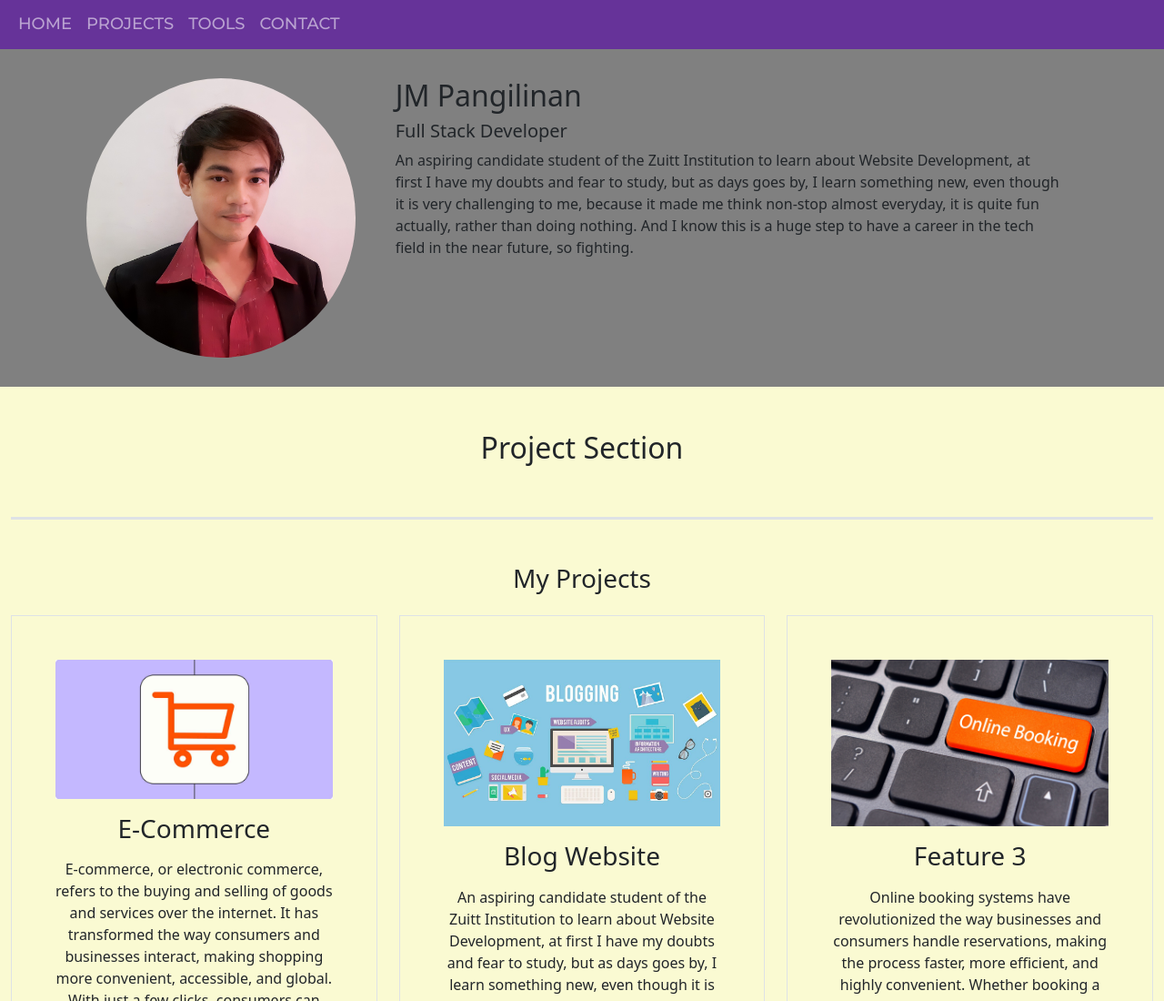
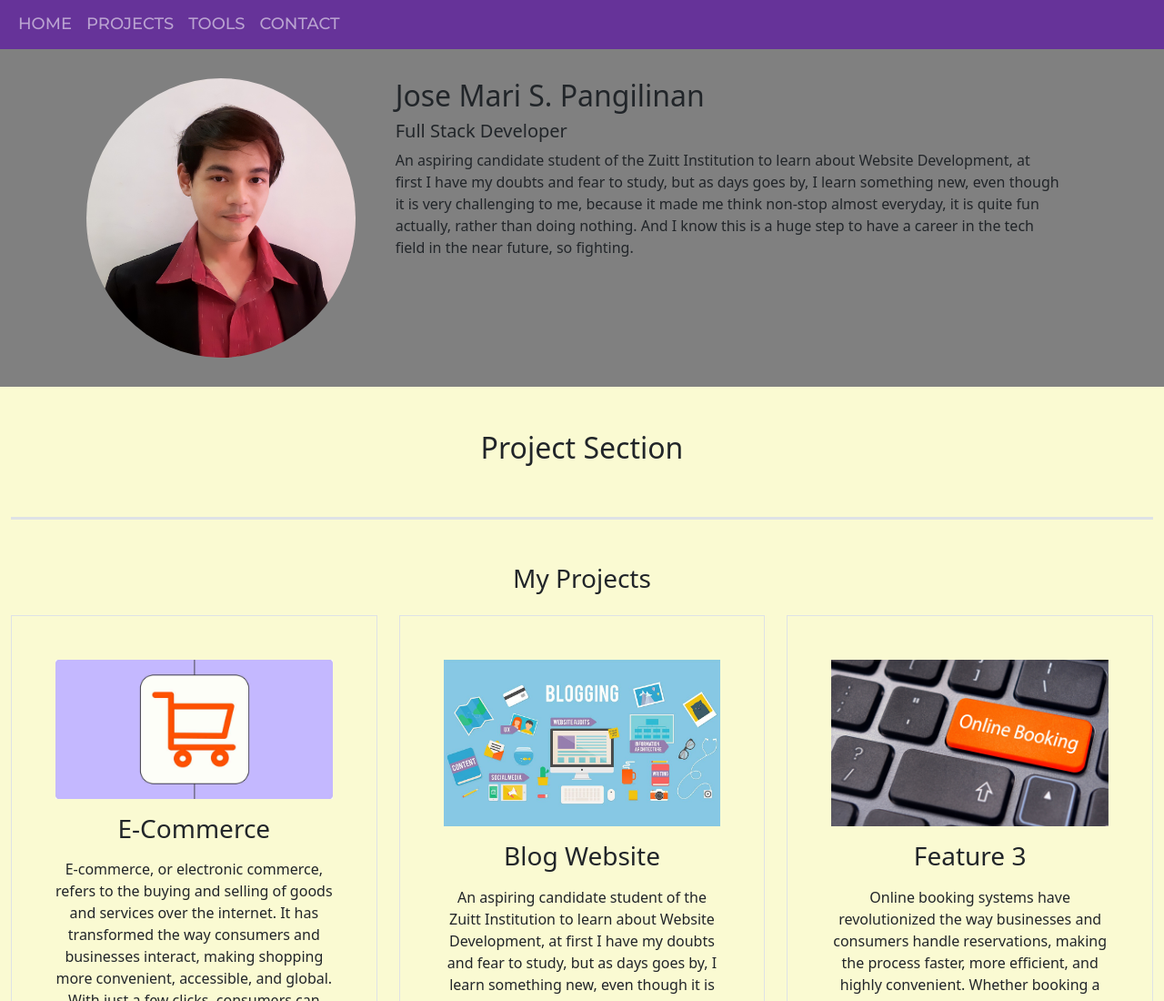
Before and after one commit to jmspangilinan/webportfolio, a plain HTML site: page index.html in a window 1280 px wide. Shown: the top 1100 px of the page at 91% size. Drawn offline with nearby package versions, Linux system fonts and the light colour scheme.

Commit message:
capstone1 revise1

```diff
--- a/index.html
+++ b/index.html
@@ -51,7 +51,7 @@
                 		</div>
 
                 		<div class="col-md-7 mx-4 px-2" id="text-title">
-                			<h2 class="text-md-start text-center">JM Pangilinan</h2>
+                			<h2 class="text-md-start text-center">Jose Mari S. Pangilinan</h2>
                 			<h5 class="text-md-start text-center">Full Stack Developer</h5>
                 			<p>
                 				An aspiring candidate student of the Zuitt Institution to learn about Website Development, at first I have my doubts and fear to study, but as days goes by, I learn something new, even though it is very challenging to me, because it made me think non-stop almost everyday, it is quite fun actually, rather than doing nothing. And I know this is a huge step to have a career in the tech field in the near future, so fighting.
```
